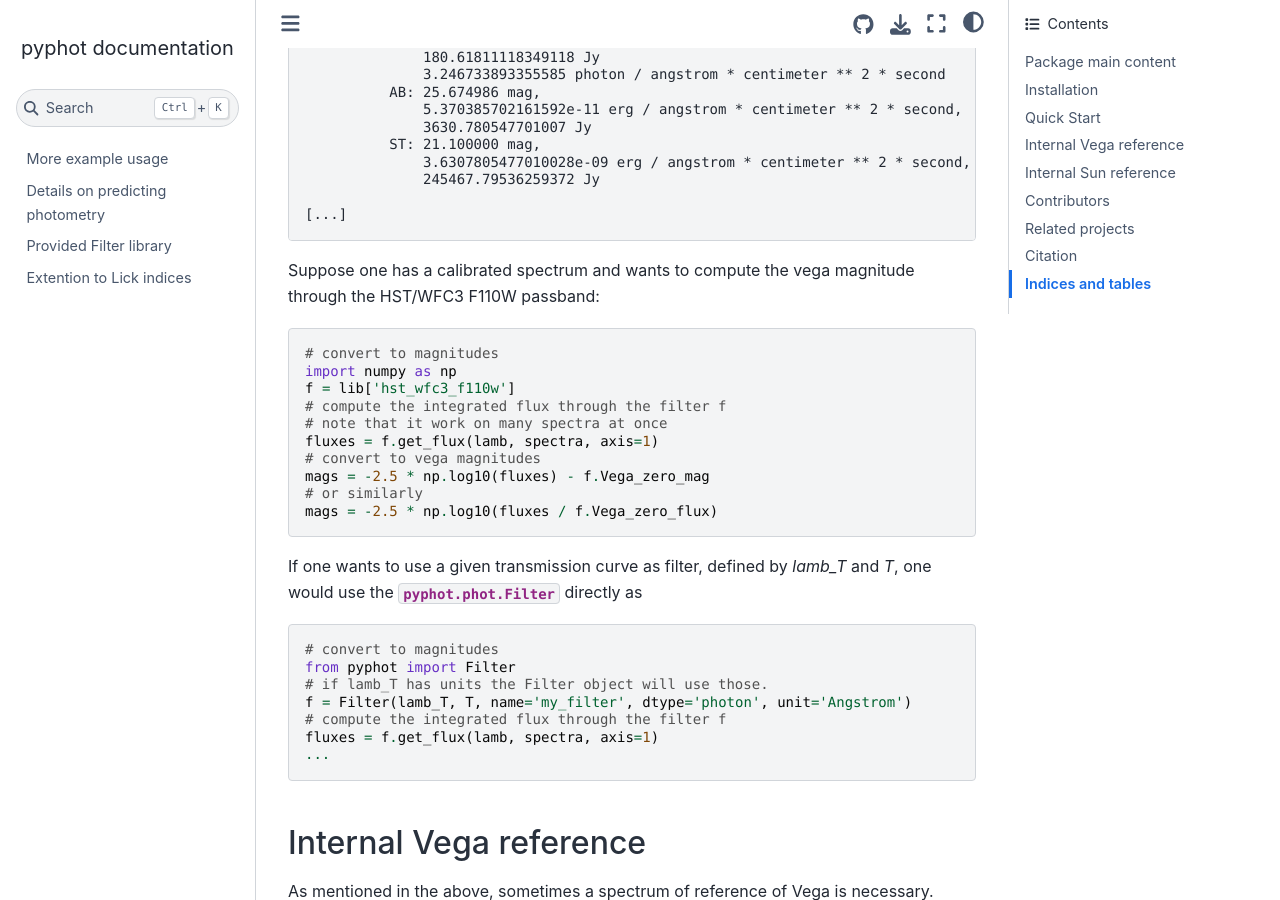
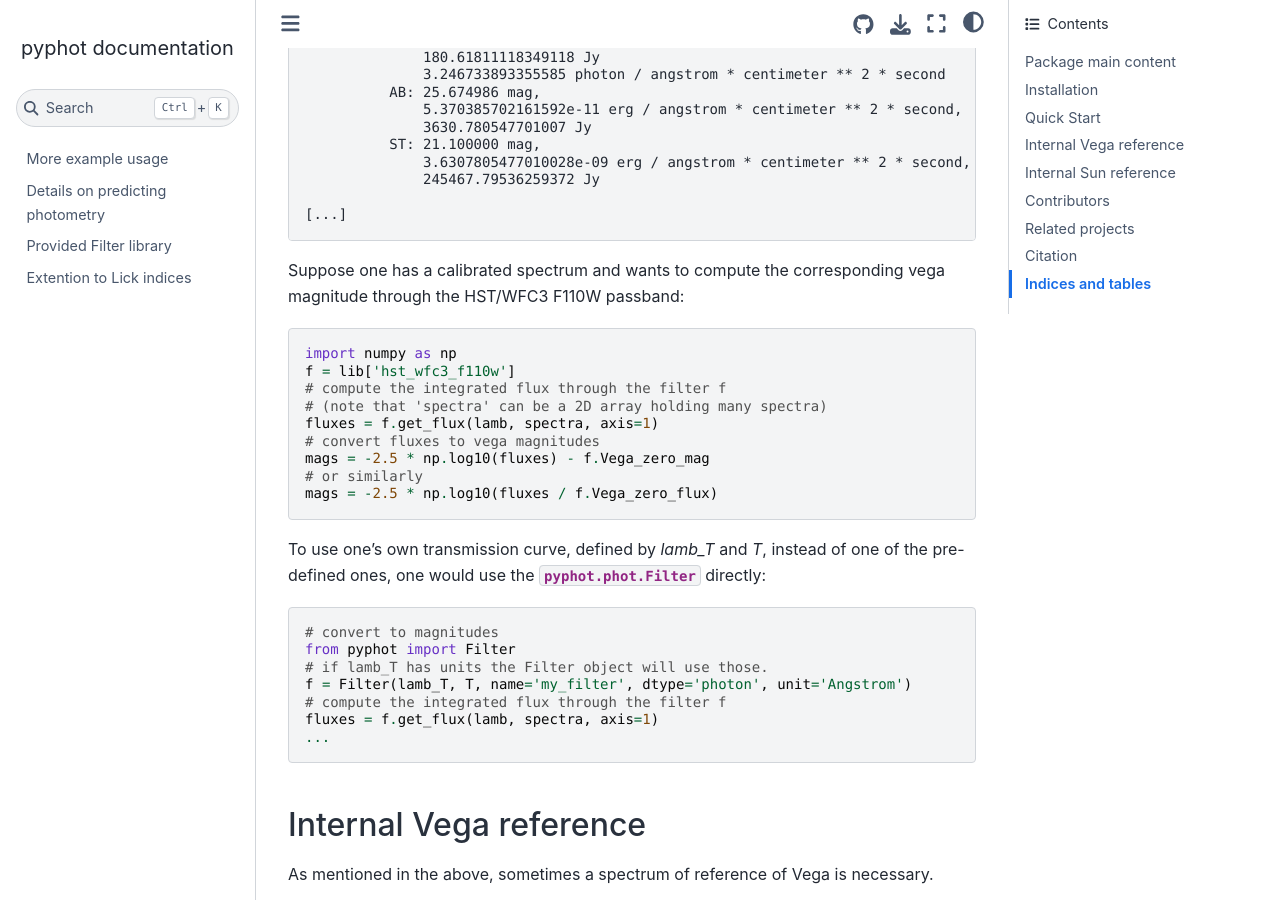
Before and after one commit to mfouesneau/pyphot, a Sphinx documentation site: the page built from doc/index.rst, in a window 1280 px wide and 900 px high, scrolled down 2982 px. Built offline with Sphinx 7.4.7 and the Sphinx Book theme 1.1.4, drawn with Linux system fonts in a browser that asks for light colours; pages that are not in the unit, such as notebooks, are missing from menus; some of the changed text lies outside the part shown.

Commit message:
Update index.rst
Small text-edits for the two last example-boxes of the Quick-start section.

```diff
--- a/doc/index.rst
+++ b/doc/index.rst
@@ -164,25 +164,25 @@ If one wishes to find out details about one of the available transmission curves
 
         [...]
 
-Suppose one has a calibrated spectrum and wants to compute the vega magnitude
+Suppose one has a calibrated spectrum and wants to compute the corresponding vega magnitude
 through the HST/WFC3 F110W passband:
 
 .. code-block:: python
 
-        # convert to magnitudes
         import numpy as np
         f = lib['hst_wfc3_f110w']
         # compute the integrated flux through the filter f
-        # note that it work on many spectra at once
+        # (note that 'spectra' can be a 2D array holding many spectra)
         fluxes = f.get_flux(lamb, spectra, axis=1)
-        # convert to vega magnitudes
+        # convert fluxes to vega magnitudes
         mags = -2.5 * np.log10(fluxes) - f.Vega_zero_mag
         # or similarly
         mags = -2.5 * np.log10(fluxes / f.Vega_zero_flux)
 
 
-If one wants to use a given transmission curve as filter, defined by `lamb_T` and
-`T`, one would use the :class:`pyphot.phot.Filter` directly as
+To use one's own transmission curve, defined by `lamb_T` and
+`T`, instead of one of the pre-defined ones, one would use
+the :class:`pyphot.phot.Filter` directly:
 
 .. code-block:: python
 
```
Also changed, not shown: other parts of doc/index.rst (+1 -1 lines).
